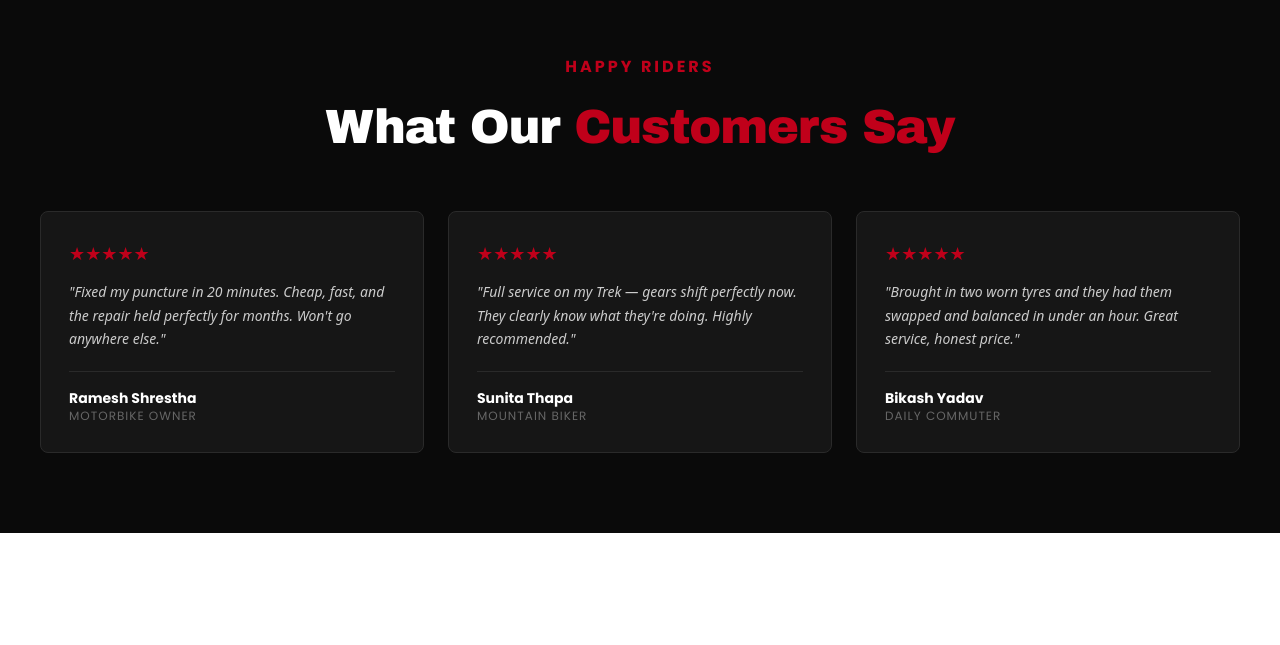
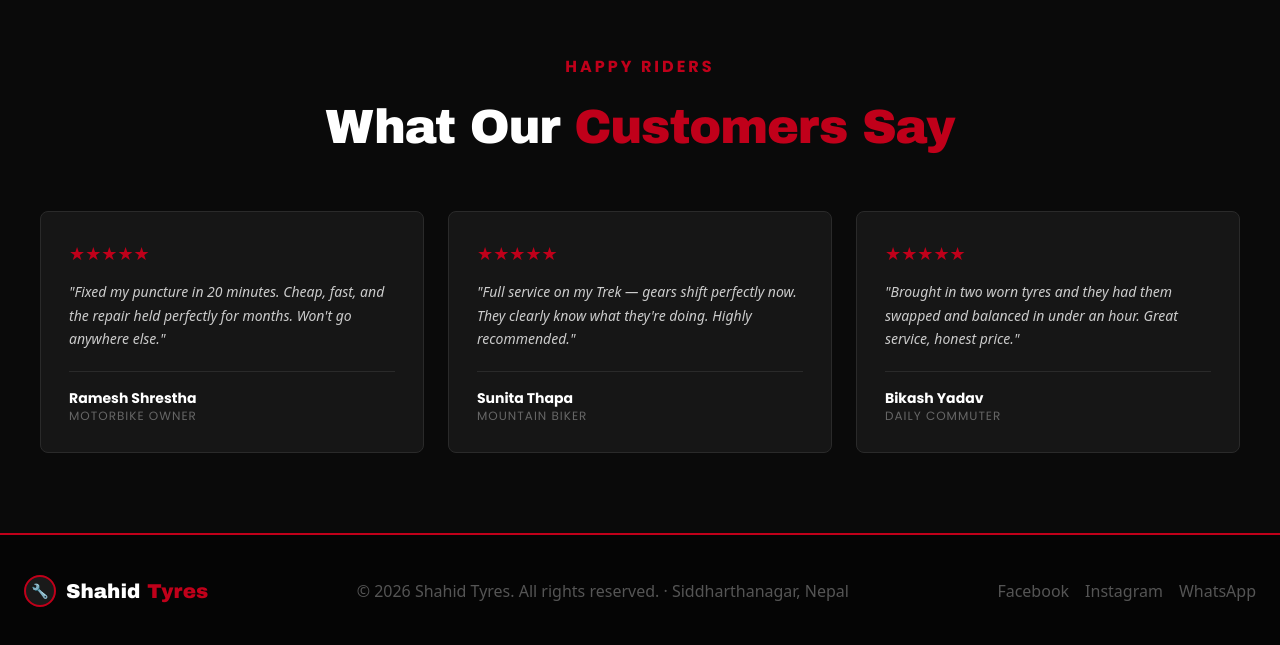
Before and after one commit to ayush236/shahil-website, a Next.js app: page / in a window 1280 px wide. Shown: the part 3618-4263 px from the top of the page. Before the commit the page ends 4151 px from the top, so only its background shows below. Built offline with nearby package versions, Linux system fonts and the light colour scheme.

Commit message:
footer section added

```diff
--- /dev/null
+++ b/app/components/Footer.jsx
@@ -0,0 +1,36 @@
+import React from 'react'
+
+const Footer = () => {
+  return (
+    <footer className="bg-[#050505] border-t-2 border-[#c0001a] px-6 py-10">
+        <div className="max-w-350 mx-auto flex justify-between items-center flex-wrap gap-6">
+            <div className="flex items-center gap-2.5">
+                <div className="w-8 h-8 rounded-full border-2 border-[#c0001a] flex items-center justify-center bg-[#1a1a1a]">
+                    <span className="text-sm">🔧</span>
+                </div>
+                <span className="text-xl font-black text-white" style={{ fontFamily: "'Arial Black', sans-serif" }}>
+                    Shahid <span className="text-[#c0001a]">Tyres</span>
+                </span>
+            </div>
+
+            <div className="text-[#555] text-m font-sans">
+            © 2026 Shahid Tyres. All rights reserved. · Siddharthanagar, Nepal
+            </div>
+
+            <div className="flex gap-4">
+                {["Facebook", "Instagram", "WhatsApp"].map(s => (
+                    <a
+                    key={s}
+                    href="#"
+                    className="text-[#555] text-m font-sans transition-colors duration-200 hover:text-[#c0001a]"
+                    >
+                    {s}
+                    </a>
+                ))}
+            </div>
+        </div>
+    </footer>
+  )
+}
+
+export default Footer
--- a/app/page.js
+++ b/app/page.js
@@ -1,4 +1,5 @@
 import About from "./components/About";
+import Footer from "./components/Footer";
 import Hero from "./components/Hero";
 import { Marquee } from "./components/Marquee";
 import Services from "./components/Services";
@@ -13,6 +14,7 @@ export default function Home() {
       <Services/>
       <About/>
       <Testimonials/>
+      <Footer/>
     </div>
   );
 }
```
